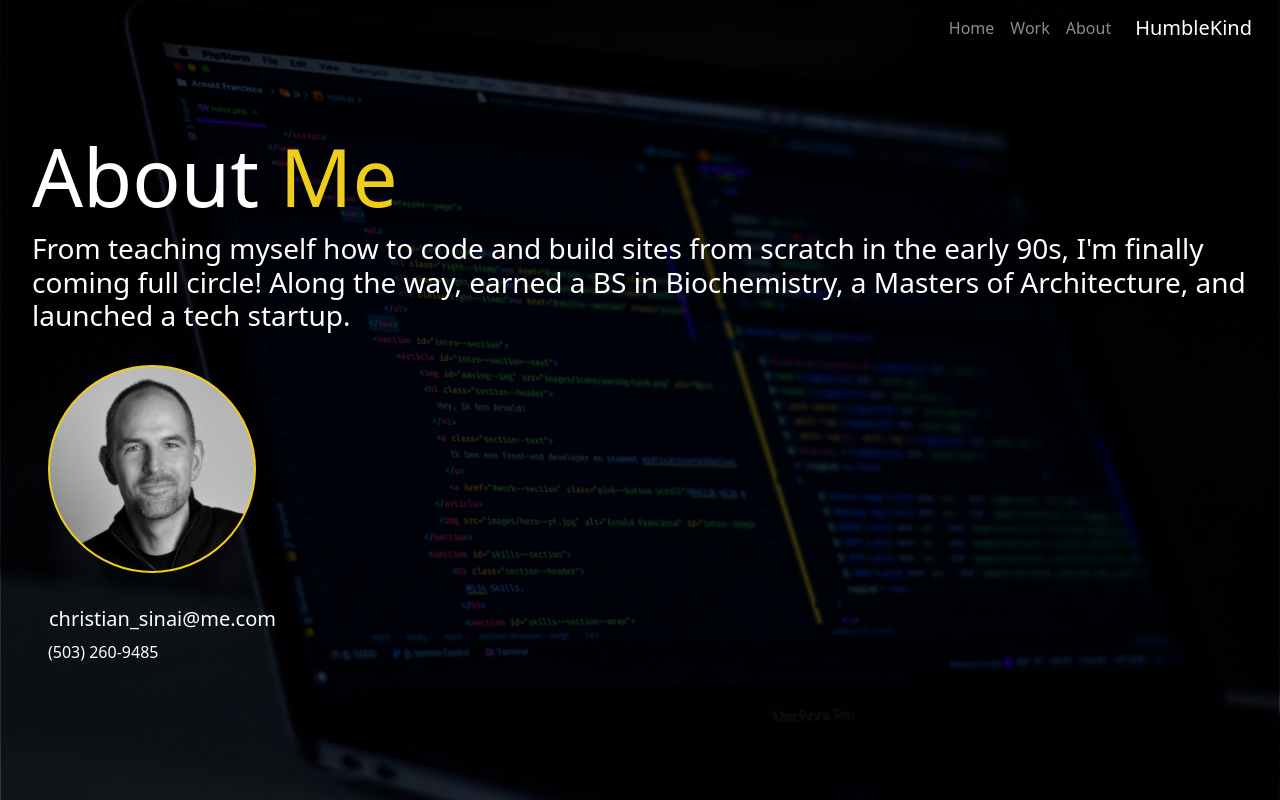
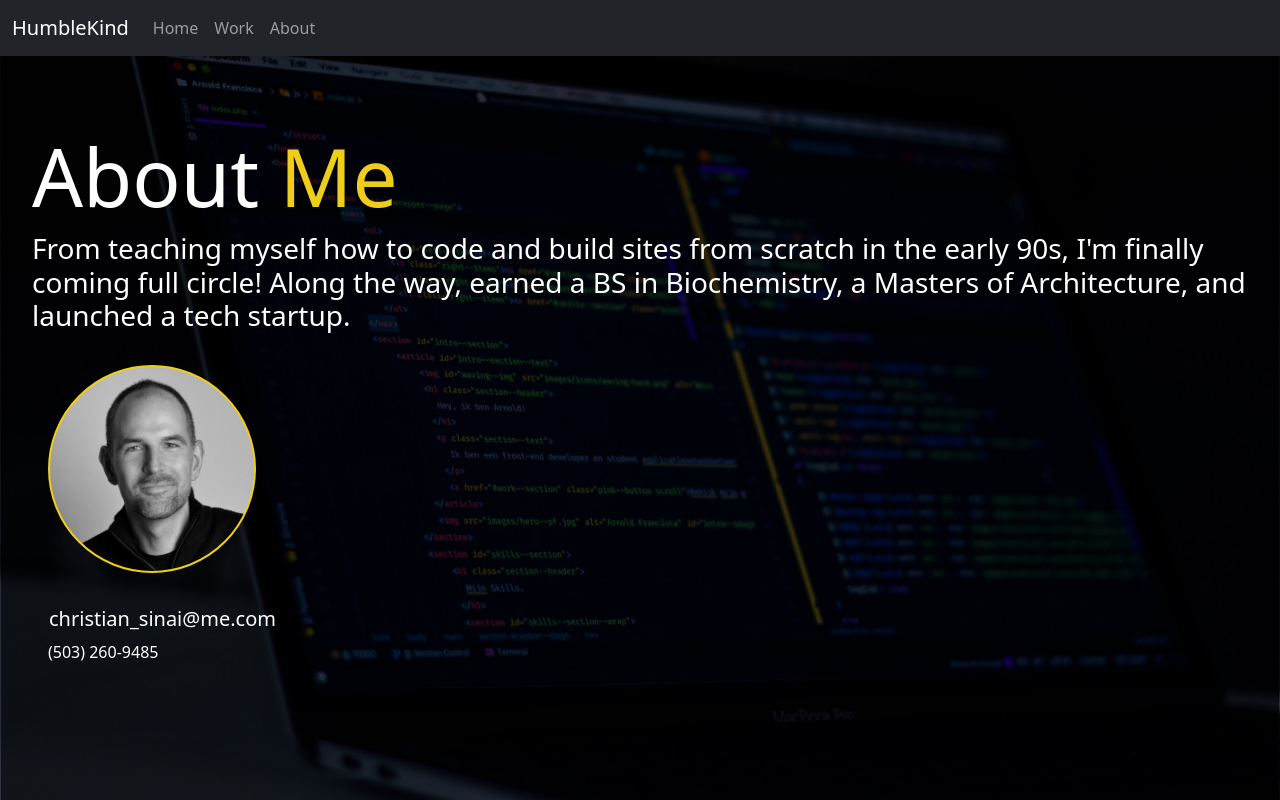
Before and after one commit to HumbleKind/humblekind.github.io, a plain HTML site: page about.html in a window 1280 px wide. Drawn offline with nearby package versions, Linux system fonts and the light colour scheme.

Commit message:
reverted, needs mobile update

```diff
--- a/about.html
+++ b/about.html
@@ -25,7 +25,7 @@
     <header>
       <nav class="navbar navbar-expand-sm navbar-dark fixed-top bg-dark">
         <div class="container-fluid">
-					<!-- <div class="navbar-brand">HumbleKind</div> -->
+					<div class="navbar-brand">HumbleKind</div>
 
 					<button class="navbar-toggler" type="button" data-bs-toggle="collapse"
 						data-bs-target="#navbarCollapse" aria-controls="navbarCollapse" aria-expanded="false"
@@ -34,7 +34,8 @@
 					</button>
 
           <div class="collapse navbar-collapse" id="navbarCollapse">
-            <ul class="navbar-nav ms-auto mb-2 mb-sm-0">
+            <!-- <ul class="navbar-nav ms-auto mb-2 mb-sm-0"> -->
+            <ul class="navbar-nav mb-2 mb-sm-0">
               <li class="nav-item active">
                 <a class="nav-link" aria-current="page" href="./portfolio.html">Home</a>
               </li>
@@ -44,9 +45,9 @@
               <li class="nav-item">
                 <a class="nav-link" aria-current="page" href="./about.html">About</a>
 							</li>
-							<li class="nav-item">
+							<!-- <li class="nav-item">
 								<div class="navbar-brand">HumbleKind</div>
-							</li>
+							</li> -->
             </ul>
           </div>
         </div>
--- a/style.css
+++ b/style.css
@@ -8,11 +8,11 @@ body {
 }
 
 .navbar {
-  	background: transparent !important;
+  	/* background: transparent !important; */
 }
 
 .navbar-brand {
-	margin-left: 1rem;
+	/* margin-left: 1rem; */
 }
 
 .nav-link:hover {
```
Also changed, not shown: portfolio.html (+5 -4 lines), work.html (+5 -4 lines).
